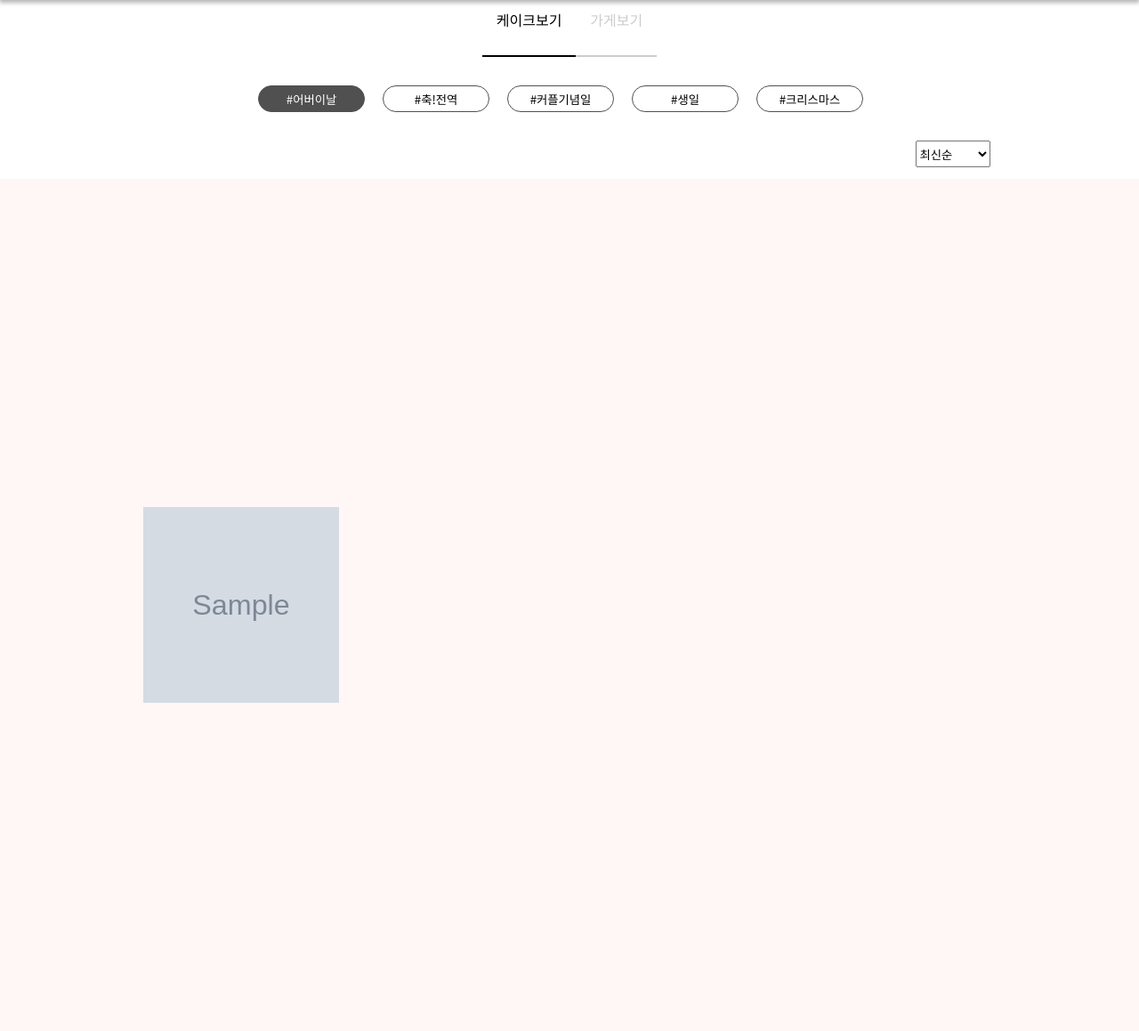
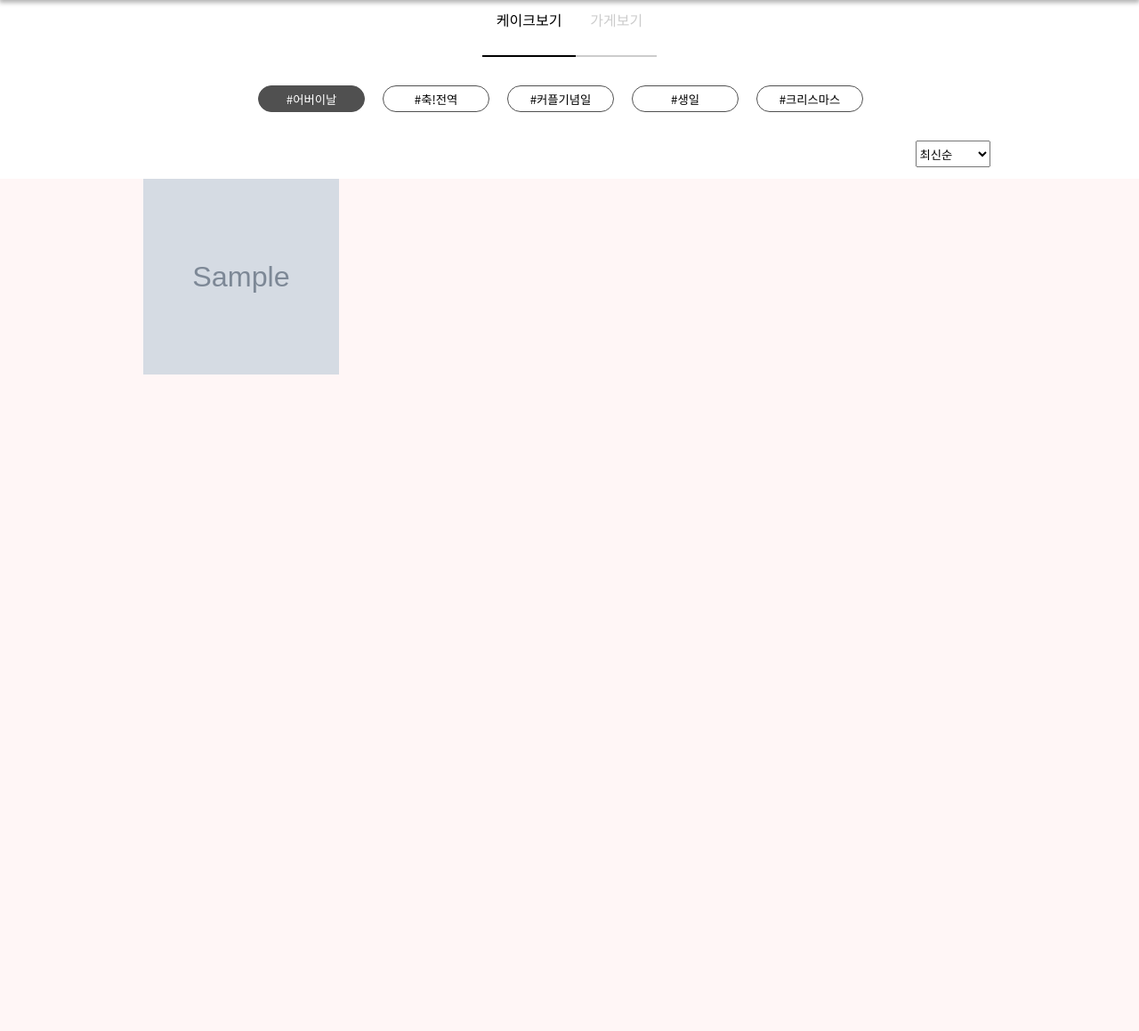
Before and after one commit to Kenny-KH/cakewalk_backend, a Django app: page /cake/watchcake/ in a window 1280 px wide. Shown: the part 60-1219 px from the top of the page at 89% size. Run offline with Django 4.2, Linux system fonts and the light colour scheme; a user stored in the database is signed in; tables that the repository leaves empty hold one stand-in row (values such as "Sample post"); grey boxes marked "Sample" are stand-in pictures; some libraries are stand-ins or nearby versions.

Commit message:
케이크보기.css 수정

```diff
--- a/static/css/watch_cake.css
+++ b/static/css/watch_cake.css
@@ -77,26 +77,21 @@
 .pics_cakes {
   width: 958px;
   height: 958px;
-
   margin: auto;
-
   display: flex;
-  flex-wrap: wrap;
+  flex-wrap: nowrap;
+  place-items: center;
+  text-align: center;
+  justify-content: flex-start;
+  align-content: flex-start;
   flex-direction: row;
-
-  place-items: center;
-
-  align-items: center;
-  justify-content: flex-start;
-  align-content: stretch;
-
-  text-align: center;
+  align-items: flex-start;
 }
 
 .cp {
   width: 220px;
   height: 220px;
-  /*margin: 0 26px 26px 0px;*/
+  margin: 0 26px 26px 0px;
 }
 
 .cp:nth-child(4n) {
```
